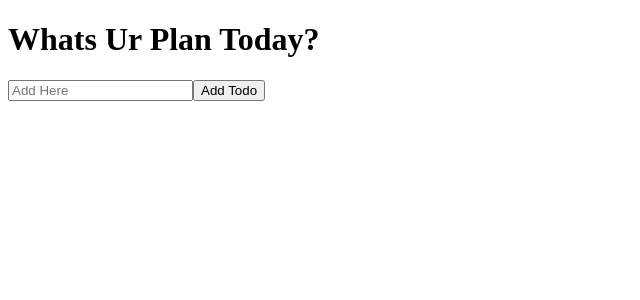
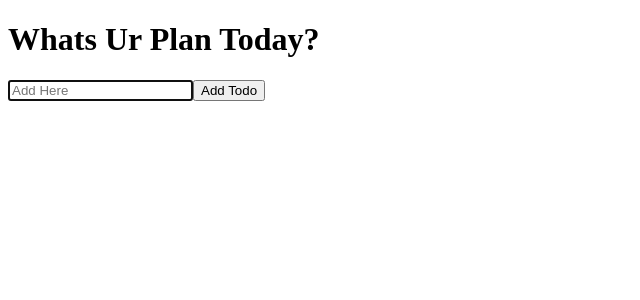
Before and after one commit to romanbatavi/react-todo-list2, a React (Create React App) app: page / in a window 1280 px wide. Shown: the top 300 px of the page, without its empty margins (0-640 px from the left). Built offline with nearby package versions, Linux system fonts and the light colour scheme.

Commit message:
fix autofocus

```diff
--- a/src/components/TodoForm.js
+++ b/src/components/TodoForm.js
@@ -1,7 +1,13 @@
-import React, {useState} from 'react'
+import React, {useState, useEffect, useRef} from 'react'
 
 function TodoForm(props) {
     const [input, setInput] = useState('');
+
+    const inputRef = useRef(null)
+
+    useEffect(() => {
+        inputRef.current.focus()
+    })
 
     const handleChange = e => {
         setInput(e.target.value);
@@ -27,6 +33,7 @@ function TodoForm(props) {
             name="text"
             className='todo-input'
             onChange={handleChange}
+            ref={inputRef}
             />
             <button className="todo-button">Add Todo</button>
         </form>
```
